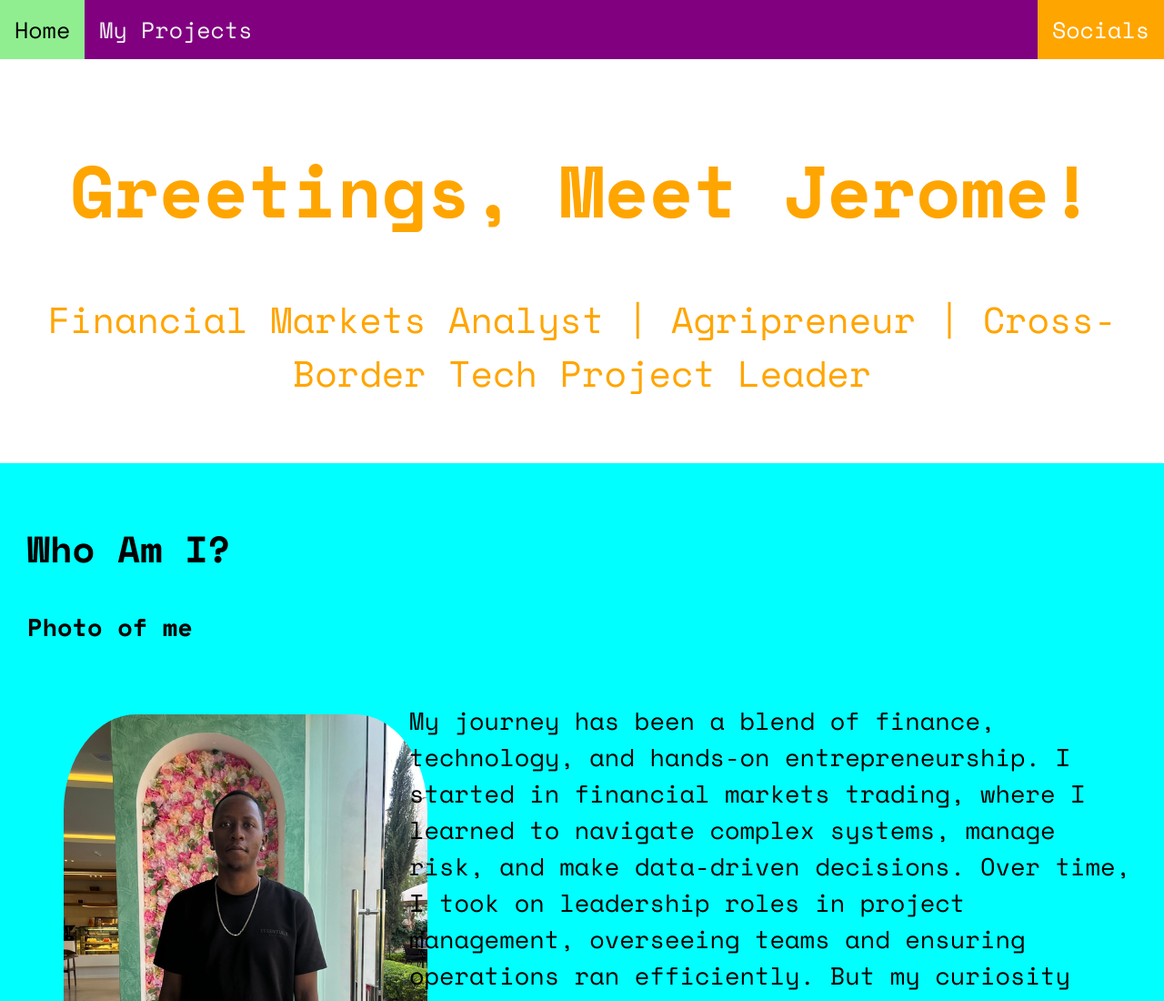
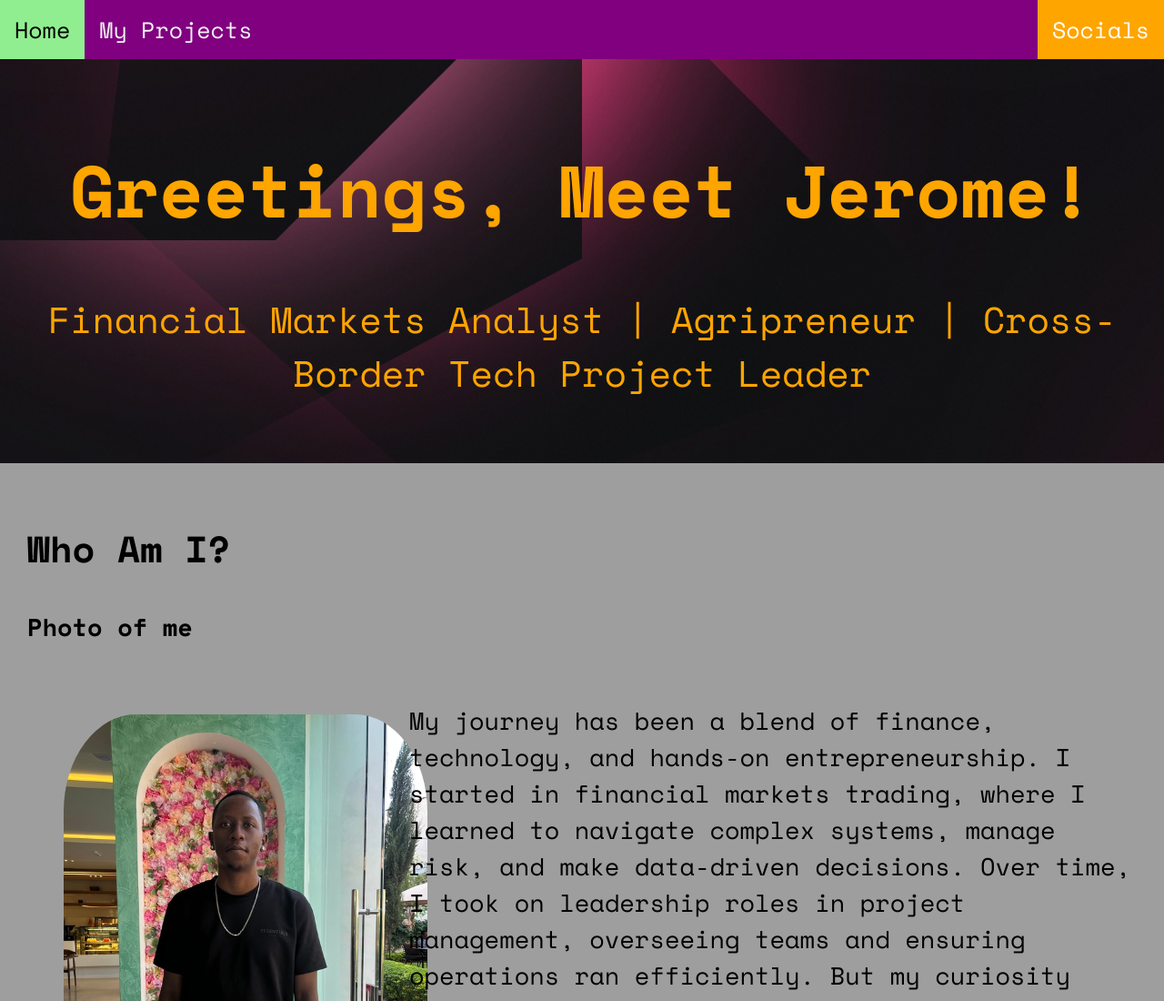
Before and after one commit to Jerome-Chauncey/my-personal-website, a plain HTML site: page index.html in a window 1280 px wide. Shown: the top 1100 px of the page at 91% size. Drawn offline with nearby package versions, Linux system fonts and the light colour scheme; the site is published under a folder, as on GitHub Pages, so addresses that start at the root find nothing.

Commit message:
Fixes paths in style.css

```diff
--- a/style.css
+++ b/style.css
@@ -29,7 +29,7 @@
     font-size: 40px;
     text-align: center;
     /* background-color: grey; */
-    background-image: url(/pics/abstract-dark-red-4k-37.jpg);
+    background-image: url(./pics/abstract-dark-red-4k-37.jpg);
     background-position: center;
     background-repeat: no-repeat;
     /* background-attachment: fixed; */
@@ -56,7 +56,7 @@ body{
     flex: 30%;
     background-color: aqua;
     padding: 30px;
-    background-image: url(/pics/wallpaperflare.com_wallpaper.jpg);
+    background-image: url(./pics/wallpaperflare.com_wallpaper.jpg);
     background-position: center;
     background-repeat: no-repeat;
     /* background-attachment: fixed; */
```
